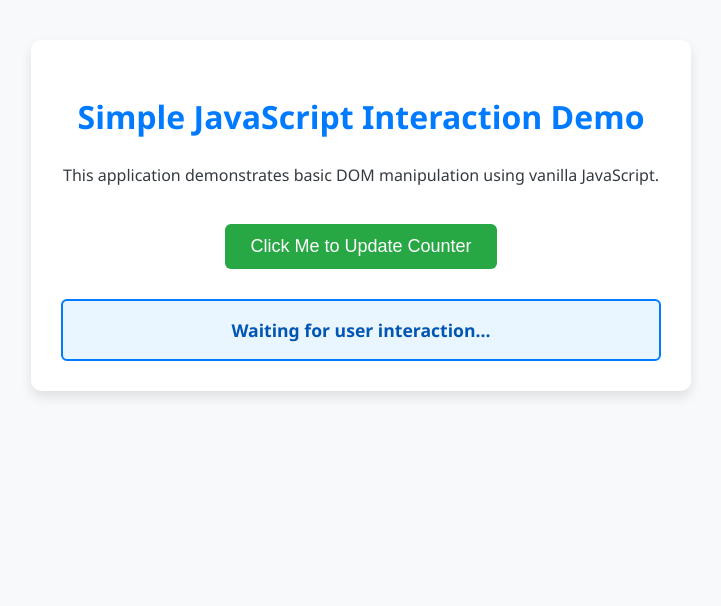
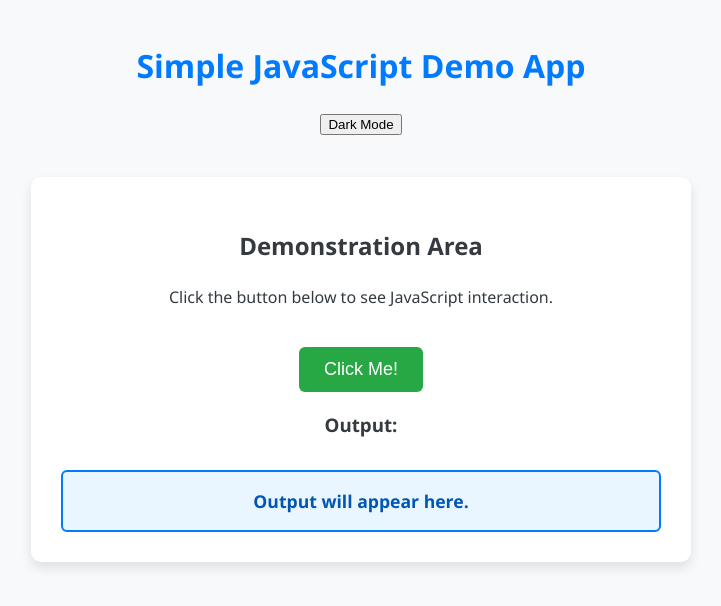
Before and after one commit to 23f1002004/demo-task-app, a plain HTML site: page index.html in a window 1280 px wide. Shown: the whole page, without its empty margins (279-1000 px from the left). Drawn offline with Linux system fonts and the light colour scheme.

Commit message:
Round 2 update — 2025-10-21 18:31:50 UTC: update index.html

```diff
--- a/index.html
+++ b/index.html
@@ -4,20 +4,25 @@
     <meta charset="UTF-8">
     <meta name="viewport" content="width=device-width, initial-scale=1.0">
     <title>Simple JavaScript Demo App</title>
-    <link rel="stylesheet" href="styles.css?v=1761071328">
+    <link rel="stylesheet" href="styles.css?v=1761071508">
 </head>
 <body>
+    <header>
+        <h1>Simple JavaScript Demo App</h1>
+        <button id="darkModeToggle">Dark Mode</button>
+    </header>
+
     <div class="container">
-        <h1>Simple JavaScript Interaction Demo</h1>
-        <p>This application demonstrates basic DOM manipulation using vanilla JavaScript.</p>
+        <h2>Demonstration Area</h2>
+        <p>Click the button below to see JavaScript interaction.</p>
 
-        <button id="actionButton">Click Me to Update Counter</button>
+        <button id="actionButton">Click Me!</button>
 
-        <div id="output">
-            Waiting for user interaction...
-        </div>
+        <h3>Output:</h3>
+        <div id="output">Output will appear here.</div>
     </div>
 
-    <script src="script.js?v=1761071328"></script>
+    <script src="script.js?v=1761071508"></script>
 </body>
 </html>
+<!-- updated: 2025-10-21T18:31:48.383809 -->
```
